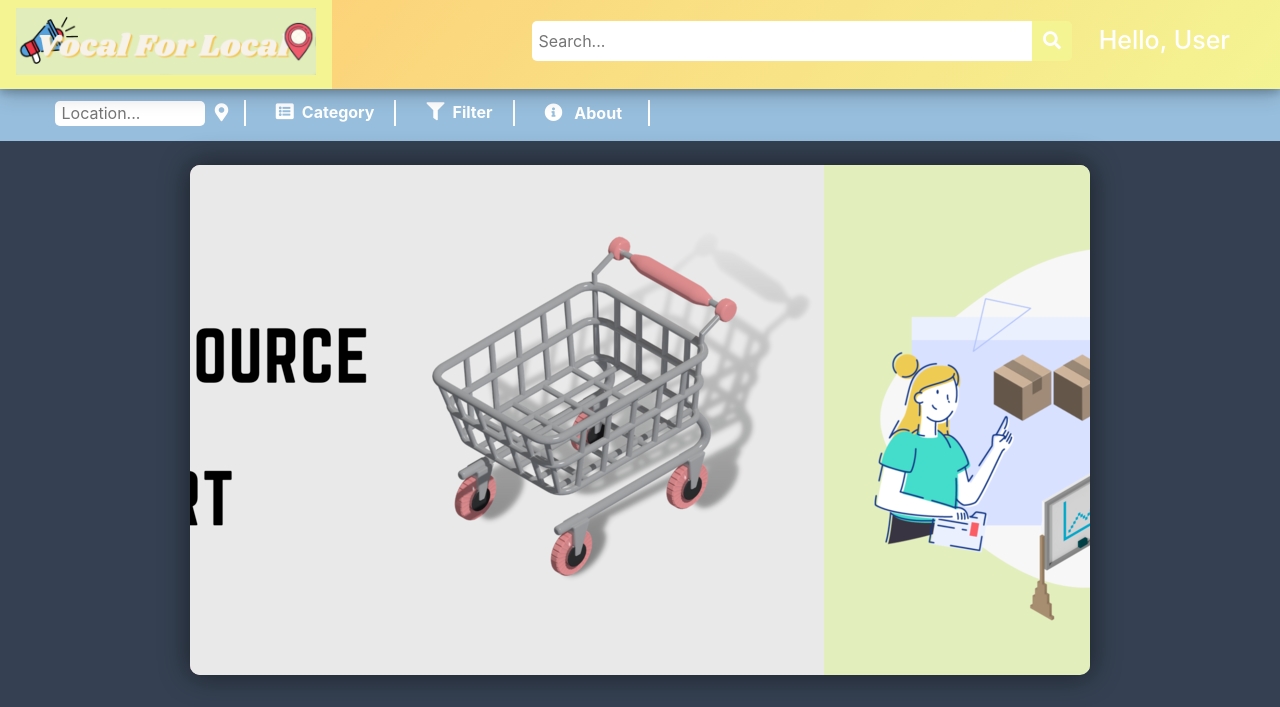
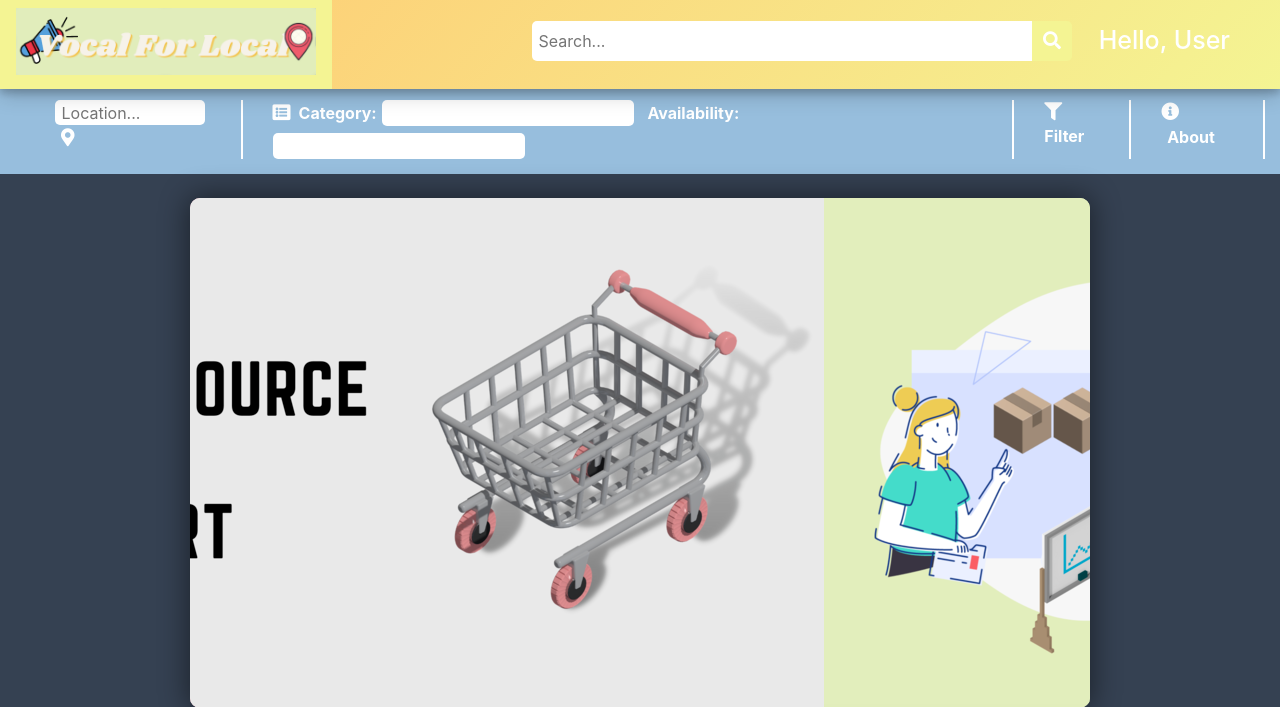
Before and after one commit to RahulPanchal-15/VocalForLocal, a Django app: page /home/ in a window 1280 px wide. Shown: the top 707 px of the page. Run offline with Django 3.2, Linux system fonts and the light colour scheme; data comes from the database, SQL or seed files in the repository; both versions use the stored data as it was after the commit; some libraries are stand-ins or nearby versions.

Commit message:
filters added

```diff
--- a/VFL/VFL/settings.py
+++ b/VFL/VFL/settings.py
@@ -39,6 +39,7 @@ INSTALLED_APPS = [
     'django.contrib.staticfiles',
     'crispy_forms',
     'main.apps.MainConfig',
+    'django_filters',
 ]
 
 MIDDLEWARE = [
--- /dev/null
+++ b/VFL/main/filters.py
@@ -0,0 +1,12 @@
+import django_filters
+from .models import *
+
+class category_filter(django_filters.FilterSet):
+    class Meta:
+        model = Post
+        fields=['category']
+
+class avlblty_filter(django_filters.FilterSet):
+    class Meta:
+        model = Post
+        fields=['availability']
--- a/VFL/main/templates/main/base.html
+++ b/VFL/main/templates/main/base.html
@@ -76,7 +76,7 @@
       </li>
       <li>
         <i class="fa fa-list-alt" aria-hidden="true"
-          style="font-size: 18px; padding-right: 8px; color: white"></i>Category
+          style="font-size: 18px; padding-right: 8px; color: white"></i>{{myFilter.form}} {{myFilter1.form}}
       </li>
       <li>
         <i class="fas fa-filter" style="font-size: 18px; padding-right: 8px; color: white"></i>Filter
@@ -87,6 +87,7 @@
         <button class="home-about">
           <a class="active" href="{% url 'about' %}">About</a>
         </button>
+
       </li>
     </ul>
 
--- a/VFL/main/views.py
+++ b/VFL/main/views.py
@@ -14,11 +14,17 @@ from django.db import models
 from .models import Customer,Post
 from .forms import CreateUserForm
 from .forms import CreatePost,ProfileForm
+from .filters import *
 
 
 def home(request):
 	posts = Post.objects.all()
-	return render(request,'main/home.html',context={'posts':posts})
+	myFilter=category_filter(request.GET , queryset=posts)
+	# posts=myFilter.qs
+	myFilter1=avlblty_filter(request.GET , queryset=posts)
+	posts=myFilter1.qs
+
+	return render(request,'main/home.html',context={'posts':posts,'myFilter':myFilter,'myFilter1':myFilter1})
 
 
 def search(request):
--- a/VFL/static/css/base.css
+++ b/VFL/static/css/base.css
@@ -141,6 +141,14 @@
   display: block;
 }
 
+label{
+  margin-right: 5px;
+}
+#id_category,#id_availability{
+  border: none;
+  border-radius: 5px;
+  margin-right: 10px;
+}
 .menu-bar{
   overflow: hidden;
   position:static;
```
Also changed, not shown: VFL/db.sqlite3, VFL/media/images/Messi.jpg (added), VFL/media/images/cristiano-ronaldo-real-madrid-football.jpg (added).
